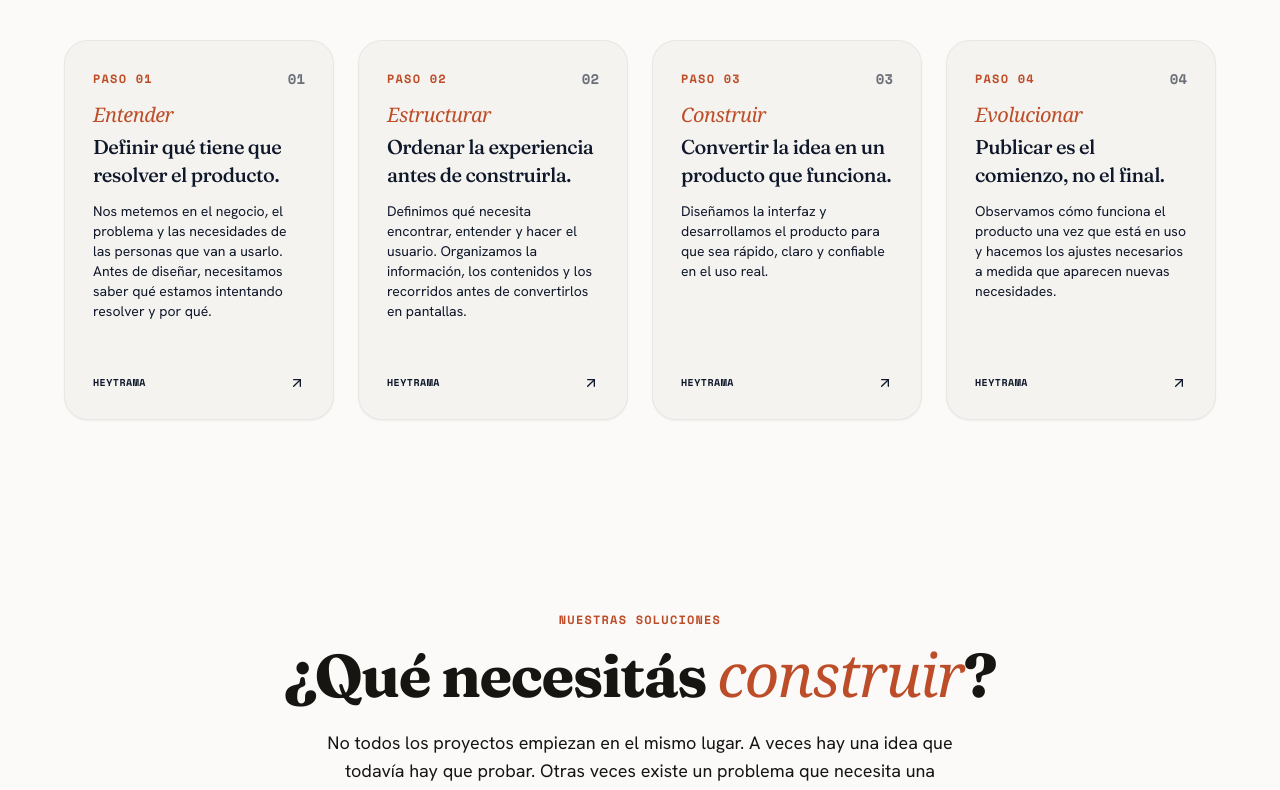
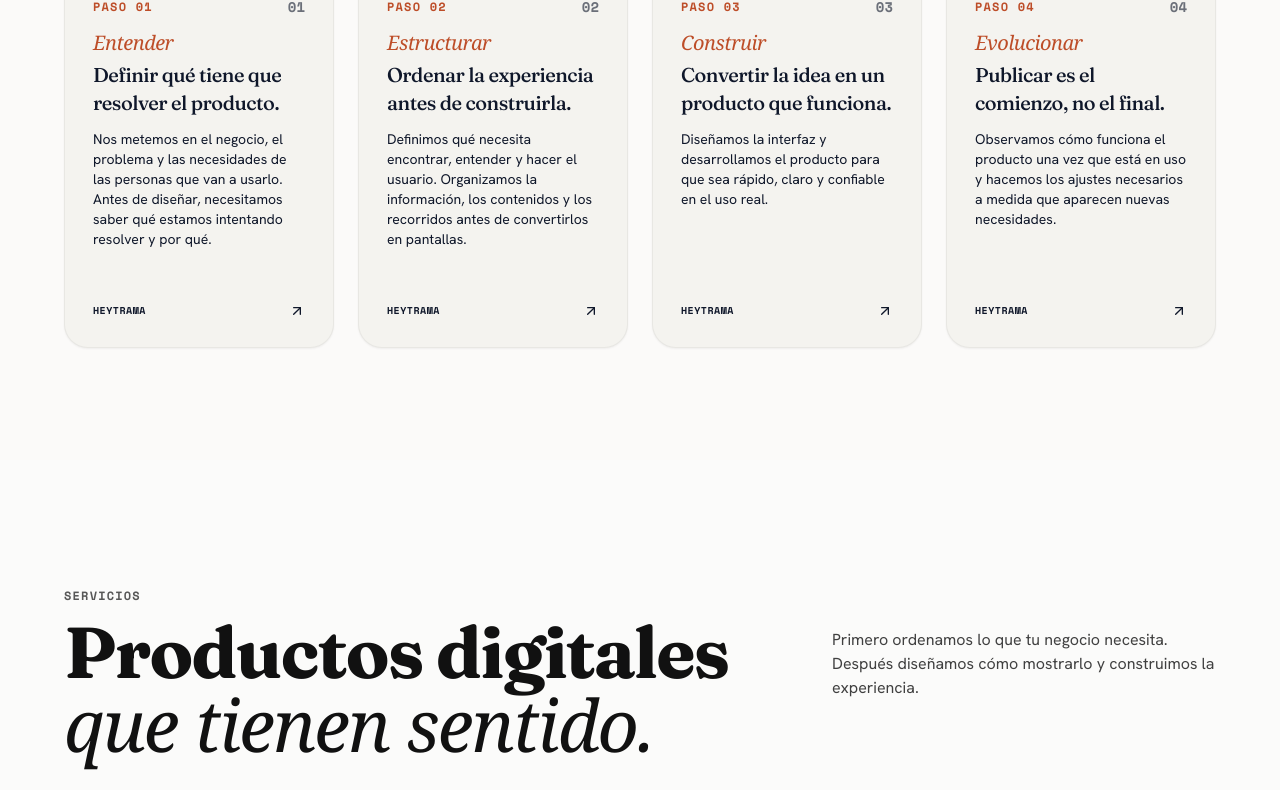
Before and after one commit to nadiaescobbb/tramastudio, a React (Vite) app: page / in a window 1280 px wide. Shown: the part 2000-2790 px from the top of the page. Built offline with nearby package versions, Linux system fonts and the light colour scheme; the HTML template or start-up script is replaced by a standard one.

Commit message:
feat: services bento-grid

```diff
--- a/src/components/FeaturedCaseStudies.tsx
+++ b/src/components/FeaturedCaseStudies.tsx
@@ -83,9 +83,6 @@ export function FeaturedCaseStudies() {
               Proyectos que llevamos <br className="hidden sm:inline" />
               <span className="font-serif italic font-normal">de la idea a algo real.</span>
             </h2>
-            <p className="text-foreground text-base md:text-lg leading-relaxed">
-              Cada proyecto parte de una necesidad distinta. Diseñamos y construimos la solución según lo que el negocio necesita hacer, no según una plantilla.
-            </p>
           </div>
 
           <Link
--- a/src/components/ServicesStack.tsx
+++ b/src/components/ServicesStack.tsx
@@ -1,174 +1,220 @@
-import { ArrowUpRight } from "lucide-react";
+import { ArrowRight } from "lucide-react";
 import { waLink } from "@/data/projects";
 
 interface ServiceItem {
-  stepCount: string;
+  step: string;
   title: string;
   description: string;
-  text: string;
-  tagline: string;
-  ctaLabel: string;
+  gridSpan: string;
+  gradientBg: string;
+  visualType: "stacked-cards" | "interactive-sphere" | "frontend-structure" | "app-window" | "strategy-sphere";
 }
 
 const services: ServiceItem[] = [
   {
-    stepCount: "01 / 05",
-    title: "Una idea nueva",
-    description: "Convertimos una idea en una primera versión que se pueda probar.",
-    text: "Si tenés una idea que querés convertir en producto, podemos ayudarte a definir qué vale la pena construir primero y llevarla a una versión funcional.",
-    tagline: "Antes de construir todo, hay que saber qué vale la pena construir.",
-    ctaLabel: "Quiero convertir mi idea en algo real",
+    step: "01",
+    title: "Sitios web & Landing Pages",
+    description: "Sitios pensados para comunicar con claridad, construir confianza y convertir visitas en oportunidades.",
+    gridSpan: "col-span-12 md:col-span-6 lg:col-span-4",
+    gradientBg: "from-[#111111]/[0.04] via-[#111111]/[0.02] to-transparent",
+    visualType: "stacked-cards",
   },
   {
-    stepCount: "02 / 05",
-    title: "Una herramienta para tu negocio",
-    description: "Construimos software cuando las herramientas que ya existen no alcanzan.",
-    text: "Creamos sistemas y aplicaciones para resolver procesos específicos de tu negocio cuando las herramientas disponibles ya no encajan con lo que necesitás.",
-    tagline: "Cuando el problema no entra en una plantilla, tampoco debería la solución.",
-    ctaLabel: "Necesito una herramienta para mi negocio",
+    step: "02",
+    title: "Rediseño UX/UI",
+    description: "Revisamos lo que ya tenés, detectamos qué genera fricción y rediseñamos la experiencia para hacerla más simple y efectiva.",
+    gridSpan: "col-span-12 md:col-span-6 lg:col-span-4",
+    gradientBg: "from-[#111111]/[0.03] via-[#111111]/[0.01] to-transparent",
+    visualType: "interactive-sphere",
   },
   {
-    stepCount: "03 / 05",
-    title: "Un producto que tiene que ser más fácil de usar",
-    description: "Diseñamos experiencias digitales claras y fáciles de entender.",
-    text: "Si tu producto ya existe pero resulta difícil de usar, revisamos cómo funciona y rediseñamos la experiencia para hacerla más simple.",
-    tagline: "Nadie lee tu proceso interno. Decide con lo que ve.",
-    ctaLabel: "Quiero mejorar mi producto",
+    step: "03",
+    title: "Desarrollo Frontend a medida",
+    description: "Convertimos una experiencia diseñada en una interfaz rápida, responsive y lista para producción.",
+    gridSpan: "col-span-12 md:col-span-12 lg:col-span-4",
+    gradientBg: "from-[#111111]/[0.04] via-[#111111]/[0.02] to-transparent",
+    visualType: "frontend-structure",
   },
   {
-    stepCount: "04 / 05",
-    title: "Un producto que necesita crecer",
-    description: "Desarrollamos y mejoramos el software que sostiene tu producto.",
-    text: "Construimos nuevas funcionalidades, conectamos servicios y mejoramos la base técnica para que el producto pueda seguir creciendo sin convertirse en un problema.",
-    tagline: "Lo que no se ve también decide si el producto funciona.",
-    ctaLabel: "Quiero hacer crecer mi producto",
+    step: "04",
+    title: "Web Apps & Catálogos",
+    description: "Desarrollamos herramientas digitales para mostrar, gestionar o vender productos y servicios: catálogos, sistemas de turnos, dashboards y otras experiencias interactivas.",
+    gridSpan: "col-span-12 md:col-span-6 lg:col-span-6",
+    gradientBg: "from-[#111111]/[0.03] via-[#111111]/[0.01] to-transparent",
+    visualType: "app-window",
   },
   {
-    stepCount: "05 / 05",
-    title: "Algo que todavía no entra en una categoría",
-    description: "No todo necesita tener un nombre antes de empezar.",
-    text: "Si tenés un problema o una idea que querés convertir en algo digital y todavía no sabés exactamente qué necesitás, podemos empezar por ahí.",
-    tagline: "Primero entendemos el problema. Después decidimos qué construir.",
-    ctaLabel: "Todavía no sé qué necesito",
+    step: "05",
+    title: "Estrategia & MVPs",
+    description: "De una idea inicial a un producto validable. Definimos qué construir primero, diseñamos la experiencia y desarrollamos una primera versión funcional.",
+    gridSpan: "col-span-12 md:col-span-6 lg:col-span-6",
+    gradientBg: "from-[#111111]/[0.04] via-[#111111]/[0.02] to-transparent",
+    visualType: "strategy-sphere",
   },
 ];
 
+function Card3DVisual({ type }: { type: ServiceItem["visualType"] }) {
+  if (type === "stacked-cards") {
+    return (
+      <div className="absolute -right-8 -bottom-8 w-64 h-64 pointer-events-none opacity-85 group-hover:scale-105 transition-transform duration-500">
+        <div className="relative w-full h-full">
+          {[
+            "bg-[#111111]/10 border-[#111111]/20",
+            "bg-[#111111]/15 border-[#111111]/25",
+            "bg-[#111111]/20 border-[#111111]/30",
+            "bg-[#111111]/30 border-[#111111]/40",
+            "bg-[#111111]/50 border-[#111111]/60",
+            "bg-[#111111]/80 border-[#111111]",
+          ].map((styleClass, i) => (
+            <div
+              key={i}
+              className={`absolute rounded-xl border backdrop-blur-md shadow-md ${styleClass}`}
+              style={{
+                width: "70px",
+                height: "140px",
+                right: `${i * 22 + 20}px`,
+                bottom: `${i * 10 + 10}px`,
+                transform: "rotate(-25deg) skewY(-10deg)",
+                zIndex: 6 - i,
+              }}
+            />
+          ))}
+        </div>
+      </div>
+    );
+  }
+
+  if (type === "interactive-sphere") {
+    return (
+      <div className="absolute -right-4 -bottom-4 w-60 h-60 pointer-events-none opacity-85 group-hover:scale-105 transition-transform duration-500">
+        <div className="relative w-full h-full flex items-center justify-center">
+          <div className="w-32 h-32 rounded-full bg-gradient-to-br from-[#111111]/20 via-[#111111]/40 to-[#111111]/80 backdrop-blur-2xl border border-[#111111]/30 shadow-2xl relative z-10 flex items-center justify-center">
+            <div className="w-12 h-12 rounded-full bg-[#FBFBFA]/40 blur-md" />
+          </div>
+        </div>
+      </div>
+    );
+  }
+
+  if (type === "frontend-structure") {
+    return (
+      <div className="absolute -right-4 -bottom-6 w-60 h-64 pointer-events-none opacity-85 group-hover:scale-105 transition-transform duration-500">
+        <div className="relative w-full h-full flex items-center justify-center">
+          <div className="w-40 h-48 rounded-3xl bg-gradient-to-tr from-[#111111]/10 via-[#111111]/30 to-[#111111]/70 backdrop-blur-xl border border-[#111111]/30 shadow-2xl relative z-10 transform rotate-6">
+            <div className="w-20 h-16 rounded-t-full border-4 border-[#111111]/40 mx-auto -mt-8 bg-transparent" />
+            <div className="absolute inset-0 bg-gradient-to-b from-[#FBFBFA]/20 to-transparent rounded-3xl" />
+          </div>
+        </div>
+      </div>
+    );
+  }
+
+  if (type === "app-window") {
+    return (
+      <div className="absolute -right-8 -bottom-8 w-64 h-52 pointer-events-none opacity-85 group-hover:scale-105 transition-transform duration-500">
+        <div className="relative w-full h-full">
+          <div className="w-56 h-44 rounded-2xl bg-gradient-to-br from-[#FBFBFA] via-[#FBFBFA]/90 to-[#111111]/10 backdrop-blur-xl border border-[#111111]/20 shadow-2xl p-4 relative z-10 transform -rotate-6">
+            <div className="flex gap-2 mb-4">
+              <div className="w-2.5 h-2.5 rounded-full bg-[#111111]/40" />
+              <div className="w-2.5 h-2.5 rounded-full bg-[#111111]/25" />
+              <div className="w-2.5 h-2.5 rounded-full bg-[#111111]/15" />
+            </div>
+            <div className="font-mono font-bold text-2xl text-[#111111]/30 select-none">APP</div>
+            <div className="space-y-2 mt-2">
+              <div className="w-32 h-2.5 rounded bg-[#111111]/15" />
+              <div className="w-24 h-2.5 rounded bg-[#111111]/10" />
+            </div>
+          </div>
+        </div>
+      </div>
+    );
+  }
+
+  if (type === "strategy-sphere") {
+    return (
+      <div className="absolute -right-4 -bottom-4 w-60 h-56 pointer-events-none opacity-85 group-hover:scale-105 transition-transform duration-500">
+        <div className="relative w-full h-full flex items-center justify-center">
+          <div className="w-28 h-28 rounded-full bg-gradient-to-tr from-[#111111]/30 via-[#111111]/50 to-[#111111]/80 backdrop-blur-2xl border border-[#111111]/40 shadow-2xl relative z-10 flex items-center justify-center">
+            <div className="w-10 h-10 rounded-full bg-[#FBFBFA]/50 blur-md" />
+          </div>
+          <div className="absolute bottom-2 right-0 w-52 h-20 rounded-[50%] bg-gradient-to-r from-[#111111]/20 via-[#111111]/10 to-transparent blur-md transform -rotate-6" />
+        </div>
+      </div>
+    );
+  }
+
+  return null;
+}
+
 export function ServicesStack() {
   return (
-    <section className="relative bg-background" id="servicios">
-      {/* Section Header */}
-      <div className="py-14 md:py-20 bg-background text-center container-trama px-6 md:px-12 lg:px-16">
-        <span className="font-mono text-xs font-semibold uppercase tracking-widest text-[hsl(var(--editorial-accent))] mb-4 block">
-          NUESTRAS SOLUCIONES
+    <section className="relative py-20 md:py-32 overflow-hidden bg-[#FBFBFA]" id="servicios">
+      <div className="container-trama relative z-10 px-6 md:px-12 lg:px-16">
+        {/* Header */}
+        <div className="flex flex-col md:flex-row md:items-start justify-between gap-8 mb-16 md:mb-20">
+          <div>
+            <span className="font-mono text-xs font-bold uppercase tracking-widest text-[#111111]/70 block mb-3">
+              SERVICIOS
             </span>
-        <h2 className="font-heading text-4xl md:text-6xl font-bold tracking-tight text-foreground">
-          ¿Qué necesitás <span className="font-serif italic font-normal text-[hsl(var(--editorial-accent))]">construir</span>?
+            <h2 className="font-heading text-4xl md:text-6xl lg:text-7xl font-bold tracking-tight text-[#111111] leading-[1.05]">
+              Productos digitales <br />
+              <span className="font-serif italic font-normal text-[#111111]">
+                que tienen sentido.
+              </span>
             </h2>
-        <p className="text-foreground text-base md:text-lg leading-relaxed max-w-2xl mx-auto mt-6">
-          No todos los proyectos empiezan en el mismo lugar. A veces hay una idea que todavía hay que probar. Otras veces existe un problema que necesita una herramienta propia. <br className="hidden md:inline" />
-          Trabajamos sobre lo que realmente necesitás, desde la primera definición hasta el producto funcionando.
+          </div>
+
+          <p className="max-w-sm font-sans text-[#111111]/80 text-sm md:text-base leading-relaxed md:pt-10">
+            Primero ordenamos lo que tu negocio necesita. Después diseñamos cómo mostrarlo y construimos la experiencia.
           </p>
         </div>
 
-      {/* Mobile Stacked Cards Layout (Visible on Mobile only: block md:hidden) */}
-      <div className="block md:hidden relative px-4 pb-20 space-y-8">
-        {services.map((service, index) => (
+        {/* Bento Grid */}
+        <div className="grid grid-cols-12 gap-6 lg:gap-8">
+          {services.map((service) => (
             <div
-            key={`mobile-${service.stepCount}`}
-            className="w-full bg-[hsl(var(--studio-dark-bg))] text-[hsl(var(--studio-dark-text))] rounded-2xl p-6 border border-[hsl(var(--studio-dark-border))] shadow-xl overflow-hidden space-y-6"
+              key={service.step}
+              className={`${service.gridSpan} relative group overflow-hidden rounded-[2rem] p-8 md:p-10 border border-[#111111]/15 bg-[#FBFBFA] backdrop-blur-xl shadow-sm hover:shadow-xl hover:border-[#111111]/30 transition-all duration-500 flex flex-col justify-between min-h-[360px]`}
             >
-            {/* Top Bar (Single stepCount indicator) */}
-            <div className="flex items-center justify-end font-mono text-xs text-[hsl(var(--studio-dark-muted))]">
-              <span className="font-bold">{service.stepCount}</span>
-            </div>
+              {/* Soft Monochromatic Gradient backdrop */}
+              <div
+                className={`absolute inset-0 bg-gradient-to-br ${service.gradientBg} opacity-60 group-hover:opacity-100 transition-opacity duration-500 pointer-events-none`}
+              />
 
-            {/* Title & Subheadline */}
-            <div className="space-y-2">
-              <h3 className="font-heading text-2xl font-bold tracking-tight text-[hsl(var(--studio-dark-text))]">
+              {/* 3D Visual Illustration */}
+              <Card3DVisual type={service.visualType} />
+
+              {/* Step Number & Content */}
+              <div className="relative z-10">
+                <span className="font-mono text-xs font-bold text-[#111111]/60 block mb-4">
+                  {service.step}
+                </span>
+
+                <h3 className="font-heading text-2xl md:text-3xl font-bold tracking-tight text-[#111111] max-w-[80%] leading-snug mb-3">
                   {service.title}
                 </h3>
-              <p className="text-sm font-medium text-[hsl(var(--editorial-accent))]">
+
+                <p className="font-sans text-xs md:text-sm text-[#111111]/75 max-w-[75%] leading-relaxed">
                   {service.description}
                 </p>
               </div>
 
-            {/* Main Text */}
-            <p className="text-xs text-[hsl(var(--studio-dark-muted))] leading-relaxed">
-              {service.text}
-            </p>
-
-            {/* Quote Tagline */}
-            <p className="font-serif italic text-sm text-[hsl(var(--studio-dark-text))]/90 border-l-2 border-[hsl(var(--editorial-accent))] pl-3 py-1">
-              "{service.tagline}"
-            </p>
-
-            {/* CTA Button */}
+              {/* Bottom Action Button */}
+              <div className="relative z-10 pt-4">
                 <a
                   href={waLink(`Hola, quiero consultar sobre: ${service.title}.`)}
                   target="_blank"
                   rel="noopener noreferrer"
-              className="inline-flex items-center justify-between w-full bg-white text-black px-5 py-3 rounded-full font-mono text-xs font-bold shadow-md active:scale-98 transition-all"
+                  aria-label={service.title}
+                  className="w-11 h-11 rounded-full bg-[#111111] text-[#FBFBFA] flex items-center justify-center shadow-md hover:scale-110 transition-transform duration-300"
                 >
-              <span>{service.ctaLabel}</span>
-              <ArrowUpRight className="w-4 h-4" />
+                  <ArrowRight className="w-5 h-5 text-[#FBFBFA]" />
                 </a>
-          </div>
-        ))}
-      </div>
-
-      {/* Desktop Sticky Stacked Cards Container (Visible on Tablet/Desktop: hidden md:block) */}
-      <div className="hidden md:block relative">
-        {services.map((service, index) => (
-          <div
-            key={service.stepCount}
-            className="sticky top-0 min-h-screen w-full bg-[hsl(var(--studio-dark-bg))] text-[hsl(var(--studio-dark-text))] flex flex-col justify-between p-8 md:p-12 lg:p-16 shadow-2xl transition-all duration-300 overflow-hidden border-t border-[hsl(var(--studio-dark-border))]"
-            style={{ zIndex: index + 1 }}
-          >
-            {/* Header Bar (Single stepCount indicator) */}
-            <div className="flex flex-row items-center justify-end w-full font-mono text-xs font-semibold tracking-widest text-[hsl(var(--studio-dark-muted))] z-10">
-              <span className="text-sm font-bold">{service.stepCount}</span>
-            </div>
-
-            {/* Central Content */}
-            <div className="my-auto text-center space-y-6 max-w-3xl mx-auto w-full pt-6 pb-10 z-10">
-              <h3 className="font-heading font-bold text-3xl md:text-5xl tracking-tight leading-tight text-[hsl(var(--studio-dark-text))]">
-                {service.title}
-              </h3>
-
-              <p className="text-lg md:text-xl font-medium text-[hsl(var(--editorial-accent))] leading-snug">
-                {service.description}
-              </p>
-
-              <p className="text-sm md:text-base text-[hsl(var(--studio-dark-muted))] leading-relaxed max-w-2xl mx-auto font-sans">
-                {service.text}
-              </p>
-
-              {/* Quote Tagline */}
-              <p className="font-serif italic text-lg md:text-xl text-[hsl(var(--studio-dark-text))]/90 max-w-2xl mx-auto leading-relaxed pt-2">
-                "{service.tagline}"
-              </p>
-
-              {/* Graphical Card CTA Box */}
-              <div className="mx-auto w-full max-w-md pt-4">
-                <a
-                  href={waLink(`Hola, quiero consultar sobre: ${service.title}.`)}
-                  target="_blank"
-                  rel="noopener noreferrer"
-                  className="inline-flex items-center gap-2 bg-white text-black px-6 py-3.5 rounded-full font-mono text-xs font-bold shadow-lg hover:bg-white/90 transition-all group"
-                >
-                  <span>{service.ctaLabel}</span>
-                  <ArrowUpRight className="w-4 h-4 transition-transform group-hover:translate-x-0.5 group-hover:-translate-y-0.5" />
-                </a>
-              </div>
-            </div>
-
-            {/* Bottom Counter Bar */}
-            <div className="flex justify-end items-center font-mono text-xs text-[hsl(var(--studio-dark-muted))] z-10">
-              <span className="uppercase font-bold tracking-widest">{service.title}</span>
               </div>
             </div>
           ))}
         </div>
+      </div>
     </section>
   );
 }
--- a/src/pages/Index.tsx
+++ b/src/pages/Index.tsx
@@ -49,6 +49,11 @@ const Index = () => {
         "Convertimos ideas y necesidades de negocio en productos digitales que funcionan.",
       path: "/",
     });
+
+    if (window.location.hash) {
+      window.history.replaceState(null, "", window.location.pathname);
+    }
+    window.scrollTo(0, 0);
   }, []);
 
   return (
```
Also changed, not shown: src/components/ContactForm.tsx (+20 -20 lines), src/components/HeroInlineUiGraphic.tsx (+9 -9 lines). Lines whose indentation alone changed are shown as unchanged.
